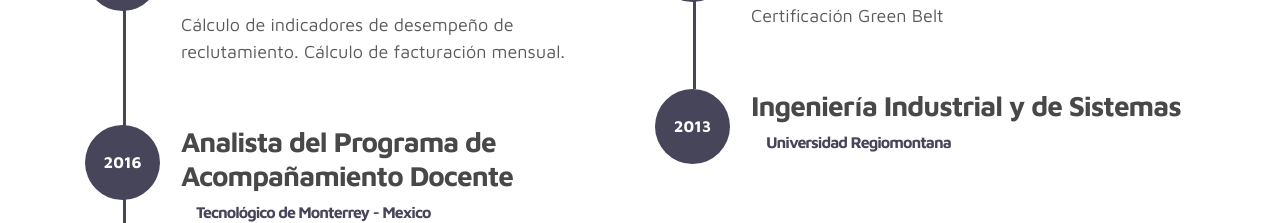
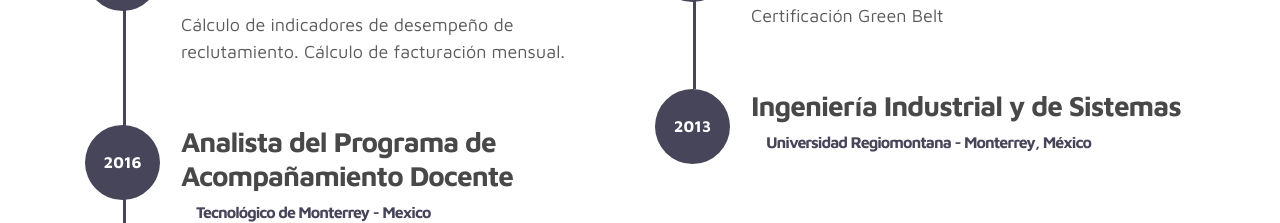
Before and after one commit to avellanana/avellanana.github.io, a plain HTML site: page index.html in a window 1280 px wide. Shown: the part 1800-2023 px from the top of the page. Drawn offline with Linux system fonts and the light colour scheme.

Commit message:
Update index.html

```diff
--- a/index.html
+++ b/index.html
@@ -234,7 +234,7 @@ https://www.tooplate.com/view/2115-marvel
                                 <span>2013</span>
                             </div>
                             <div class="timeline-info">
-                                <h3><span>Ingeniería Industrial y de Sistemas</span><small>Universidad Regiomontana</small></h3>
+                                <h3><span>Ingeniería Industrial y de Sistemas</span><small>Universidad Regiomontana - Monterrey, México</small></h3>
                                 <p></p>
                             </div>
                         </div>
```
